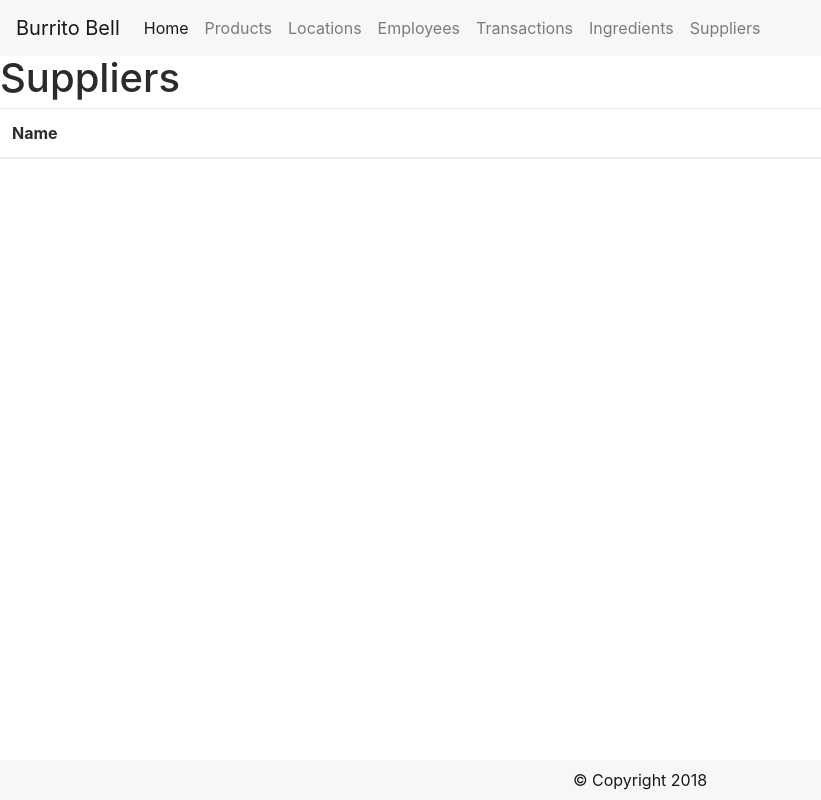
After one commit to GillianLemke/RestaurantManagementSystem, a Flask app: page /suppliers in a window 1280 px wide. The commit adds this page. Shown: the whole page, without its empty margins (0-821 px from the left). Run offline with Flask 2, Linux system fonts and the light colour scheme; lists and menus that the app fills with data are empty; some libraries are stand-ins or nearby versions.

Commit message:
Changed name of ingredients.txt to ingredients_command.txt. Changed name of suppliers.txt to suppliers_commands.txt. Changed name of restaurant.ingredients.py to restaurant_ingredients.py and moved it to the commands folder. Added a supplier heading to base.html Created suppliers.html

```diff
--- a/main.py
+++ b/main.py
@@ -12,5 +12,9 @@
 def ingredients():
     return render_template('ingredients.html')
 
+@app.route('/suppliers')
+def suppliers():
+    return render_template('suppliers.html')
+
 if __name__ == "__main__":
     app.run()
--- a/templates/base.html
+++ b/templates/base.html
@@ -34,7 +34,7 @@
               <a class="nav-link" href="/ingredients">Ingredients</a>
             </li>
             <li class="nav-item">
-              <a class="nav-link" href="#">Suppliers</a>
+              <a class="nav-link" href="/suppliers">Suppliers</a>
             </li>
           </ul>
         </div>
--- /dev/null
+++ b/templates/suppliers.html
@@ -0,0 +1,28 @@
+{% extends "base.html" %}
+{% block title %}Ingredients{% endblock %}
+{% block head %}
+    {{ super() }}
+{% endblock %}
+{% block content %}
+
+<h1 class="page-heading">Suppliers</h1>
+<div>
+  <div class="well">
+    <table class="table">
+      <thead>
+        <tr>
+          <th>Name</th>
+        </tr>
+      </thead>
+      <tbody>
+        {% for supplier in suppliers %}
+          <tr>
+            <td>{{supplier.name}}</td>
+          </tr>
+        {% endfor %}
+      </tbody>
+    </table>
+  </div>
+</div>
+
+{% endblock %}
```
Also changed, not shown: db/commands/suppliers_commands.txt (added, +10 -0 lines), db/commands/ingredients_commands.txt (renamed from db/commands/ingredients.txt), db/restaurant_ingredients.py (renamed from restaurant.ingredients.py).
